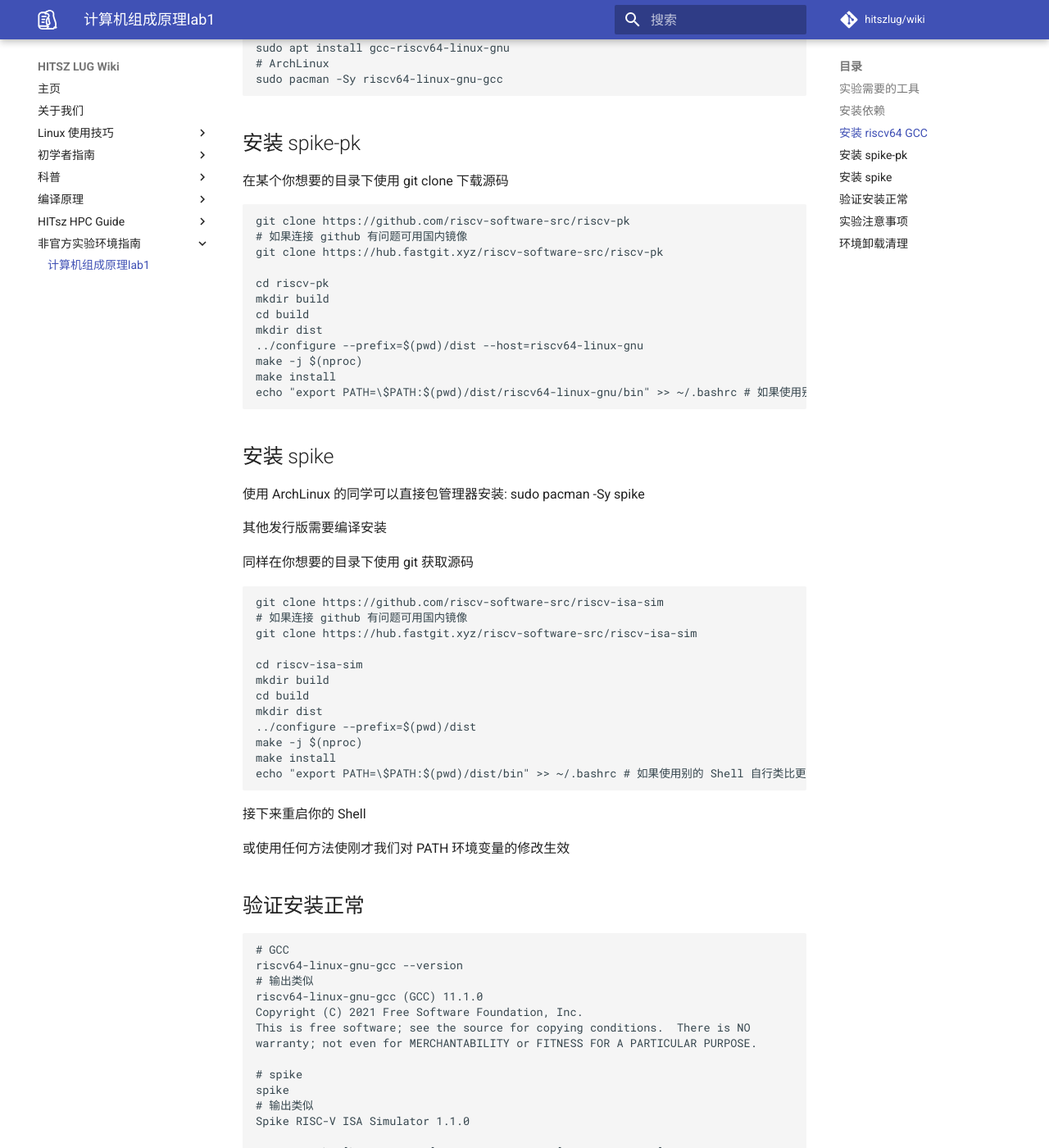
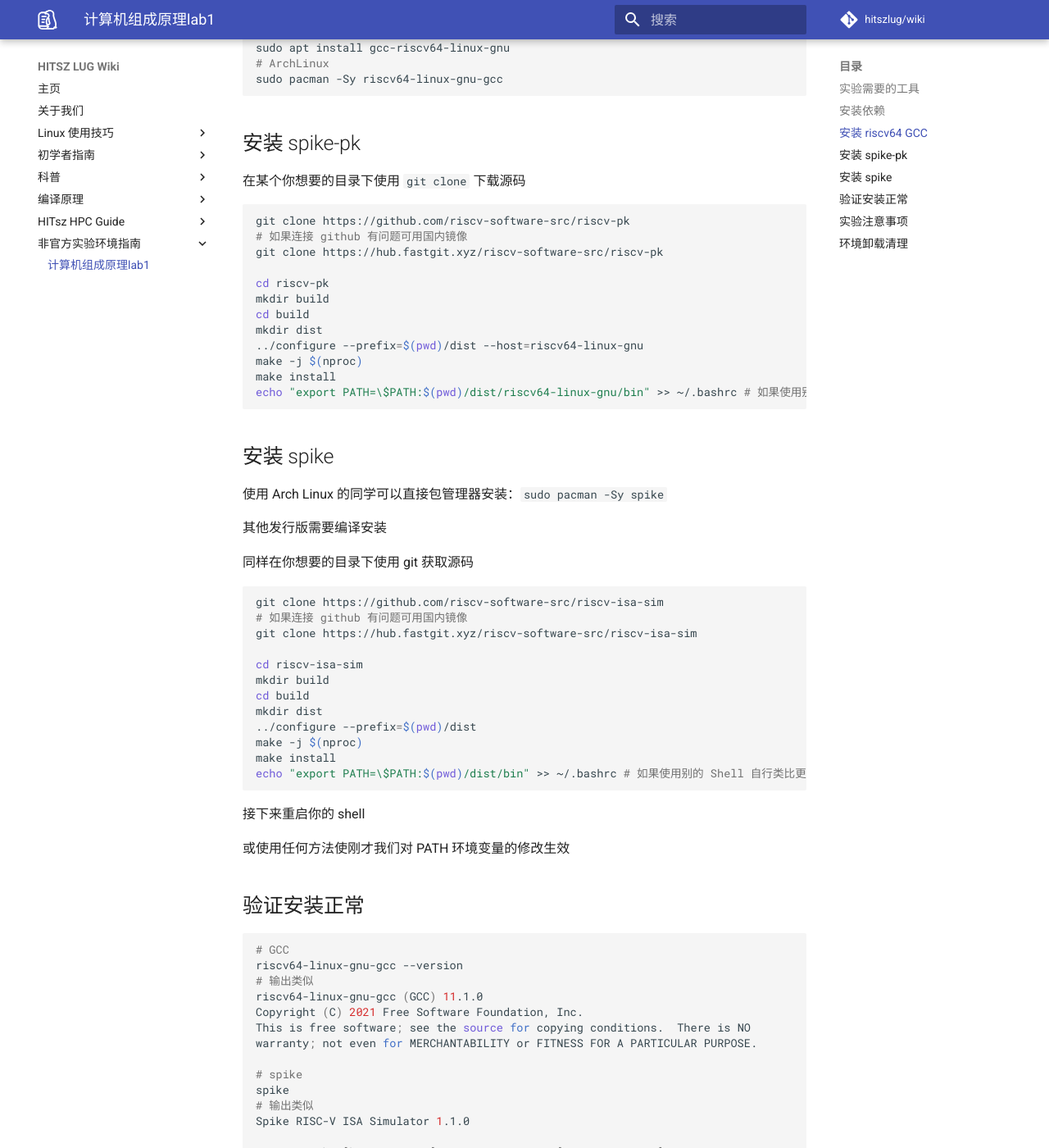
Before and after one commit to hitszosa/wiki, an MkDocs documentation site: the page built from docs/unofficial-lab-env/comp-organ-lab1.md, in a window 1280 px wide and 1400 px high, scrolled down 1126 px. Shown: the whole window at 82% size. Built offline with MkDocs 1.6.1 and Material for MkDocs 9.7.7, drawn with Linux system fonts in a browser that asks for light colours; comment, search, counter and statistics services are not loaded; some of the changed text lies outside the part shown.

Commit message:
Polish (#42)
* Polish

* Update comp-organ-lab1.md

* fix: fix dep

Co-authored-by: Easton Man <manyang.me@outlook.com>

````diff
--- a/docs/unofficial-lab-env/comp-organ-lab1.md
+++ b/docs/unofficial-lab-env/comp-organ-lab1.md
@@ -21,22 +21,22 @@
 
 通过以下命令可以安装
 
-```
+```sh
 # Debian
-sudo apt install build-essential git
+sudo apt install build-essential git device-tree-compiler
 # Ubuntu
-sudo apt install build-essential git
+sudo apt install build-essential git device-tree-compiler
 # ArchLinux
-sudo pacman -Sy base-devel git
+sudo pacman -Sy base-devel git dtc
 ```
 
-如果配置环境过程中出现`command not found.`可能是有依赖的工具没装，此时可以利用搜索引擎。
+如果配置环境过程中出现 “command not found.” 可能是有依赖的工具没装，此时可以利用搜索引擎。
 
 ## 安装 riscv64 GCC
 
 常用发行版有预编译的 gcc-riscv64-linux-gnu
 
-```
+```sh
 # Debian
 sudo apt install gcc-riscv64-linux-gnu
 # Ubuntu
@@ -47,9 +47,9 @@ sudo pacman -Sy riscv64-linux-gnu-gcc
 
 ## 安装 spike-pk
 
-在某个你想要的目录下使用 git clone 下载源码
+在某个你想要的目录下使用 `git clone` 下载源码
 
-```
+```sh
 git clone https://github.com/riscv-software-src/riscv-pk
 # 如果连接 github 有问题可用国内镜像
 git clone https://hub.fastgit.xyz/riscv-software-src/riscv-pk
@@ -66,13 +66,13 @@ echo "export PATH=\$PATH:$(pwd)/dist/riscv64-linux-gnu/bin" >> ~/.bashrc # 如
 
 ## 安装 spike
 
-使用 ArchLinux 的同学可以直接包管理器安装: sudo pacman -Sy spike
+使用 Arch Linux 的同学可以直接包管理器安装：`sudo pacman -Sy spike`
 
 其他发行版需要编译安装
 
 同样在你想要的目录下使用 git 获取源码
 
-```
+```sh
 git clone https://github.com/riscv-software-src/riscv-isa-sim
 # 如果连接 github 有问题可用国内镜像
 git clone https://hub.fastgit.xyz/riscv-software-src/riscv-isa-sim
@@ -87,13 +87,13 @@ make install
 echo "export PATH=\$PATH:$(pwd)/dist/bin" >> ~/.bashrc # 如果使用别的 Shell 自行类比更改
 ```
 
-接下来重启你的 Shell
+接下来重启你的 shell
 
 或使用任何方法使刚才我们对 PATH 环境变量的修改生效
 
 ## 验证安装正常
 
-```
+```sh
 # GCC
 riscv64-linux-gnu-gcc --version
 # 输出类似
@@ -137,4 +137,4 @@ tell me what ELF to load!
 卸载 spike，spike-pk 只需两个步骤
 
 - 删除 riscv-pk, riscv-isa-sim 目录
-- 在~/.bashrc 删除安装时插入的"export PATH=..."
+- 在 `~/.bashrc` 删除安装时插入的 `export PATH=...`
````
Also changed, not shown: other parts of docs/unofficial-lab-env/comp-organ-lab1.md (+3 -3 lines).
